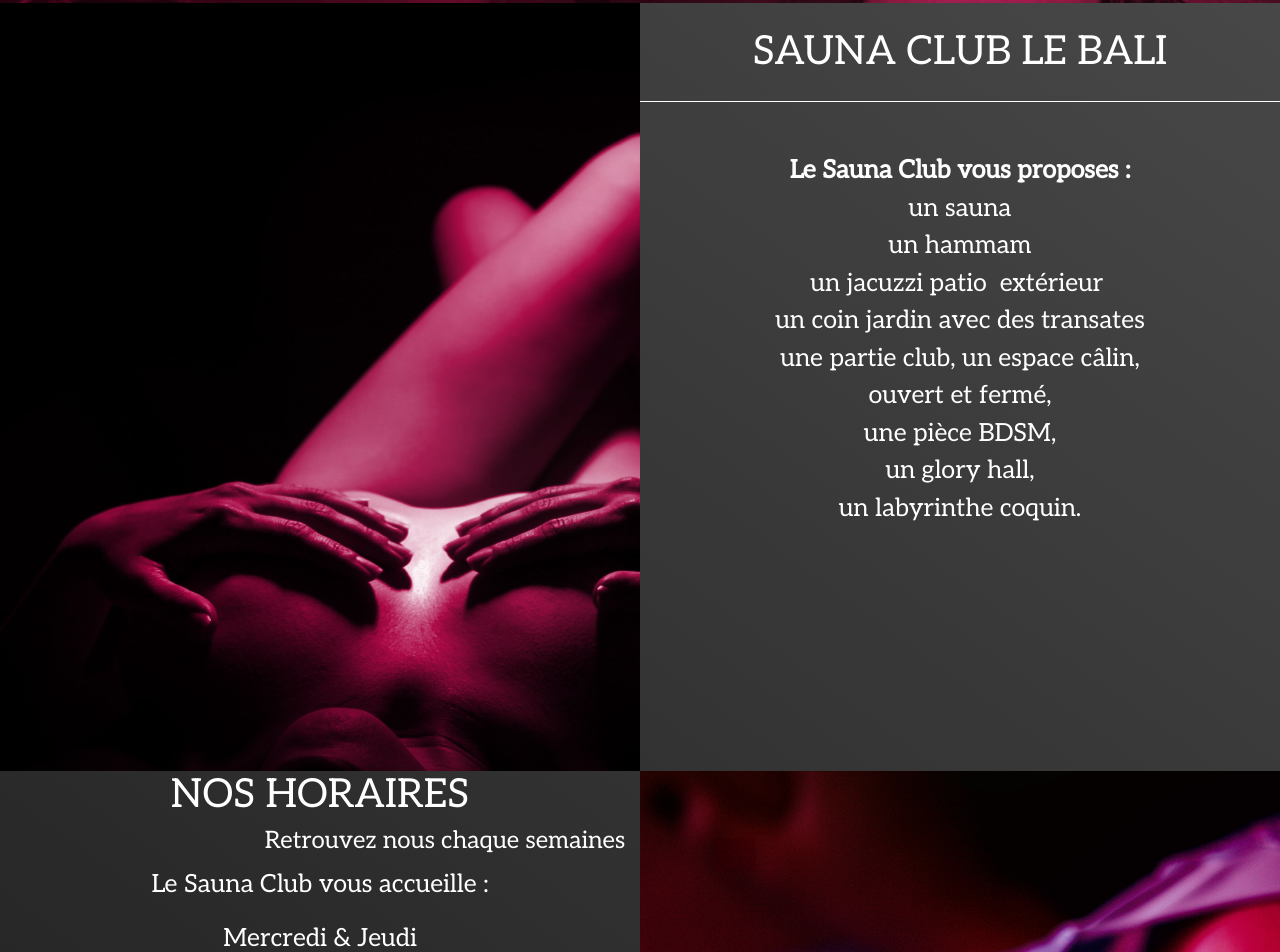
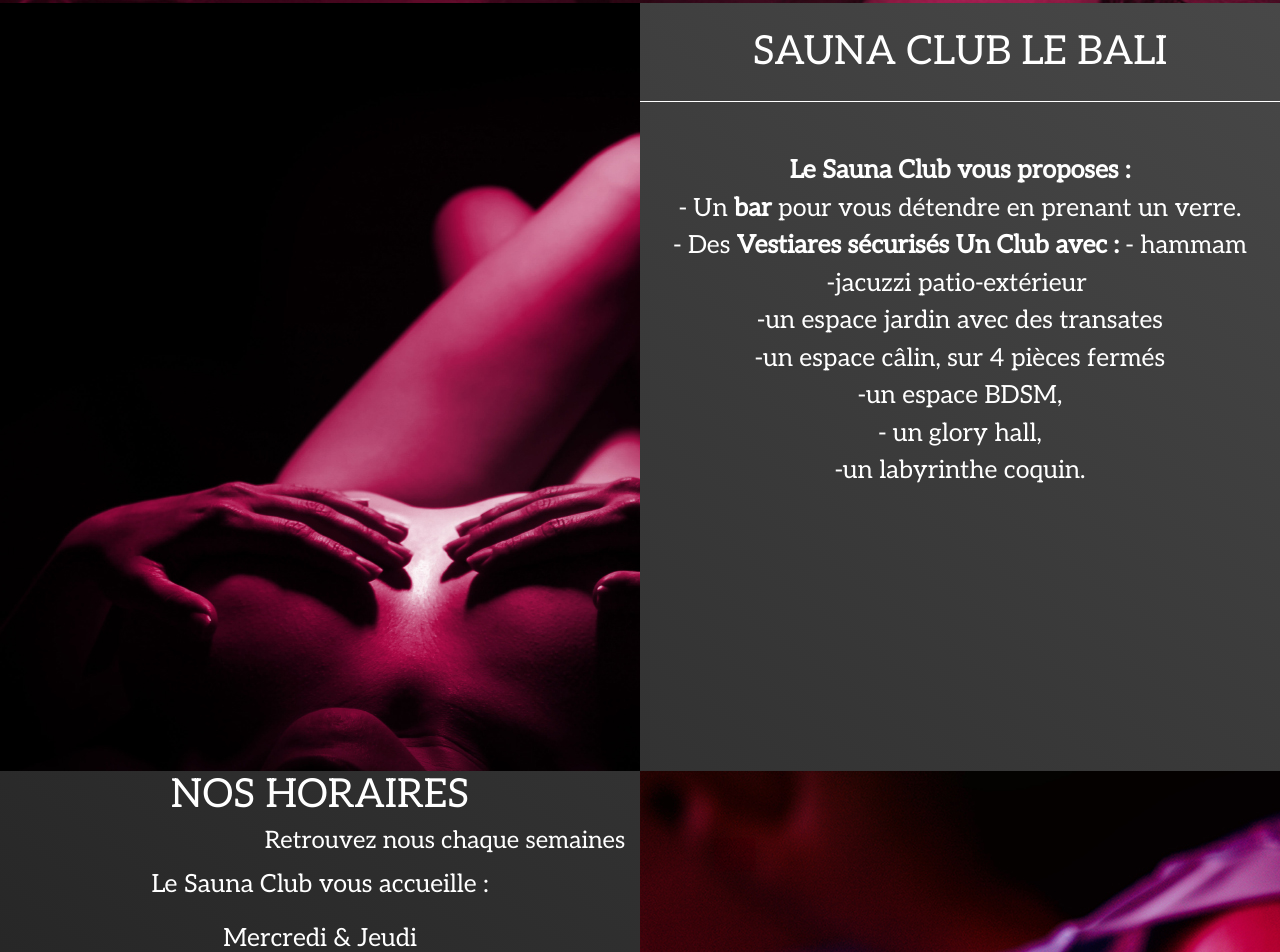
Before and after one commit to ToshhM/Club, a plain HTML site: page index.html in a window 1280 px wide. Shown: the part 765-1717 px from the top of the page. Drawn offline with nearby package versions, Linux system fonts and the light colour scheme.

Commit message:
Texte changement

```diff
--- a/index.html
+++ b/index.html
@@ -46,15 +46,16 @@
             <div class="container-fluid ">
                 <p class="paragraph1 reveal">
                     <strong> Le Sauna Club vous proposes : </strong><br>
-                un sauna <br>
-                un hammam <br>
-                un jacuzzi patio  extérieur  <br>
-                un coin jardin avec des transates<br>
-                une partie club, un espace câlin,<br>
-                ouvert et fermé, <br>
-                une pièce BDSM, <br>
-                un glory hall,<br>
-                un labyrinthe coquin.<br>
+                    - Un <strong> bar </strong> pour vous détendre en prenant un verre. <br>
+                    - Des <strong> Vestiares sécurisés </strong>
+                    <strong> Un Club avec :   </strong>
+                 - hammam <br>
+                 -jacuzzi patio-extérieur  <br>
+                  -un espace jardin avec des transates<br>
+                  -un espace câlin, sur 4 pièces fermés<br>
+                  -un espace BDSM, <br>
+                 - un glory hall,<br>
+                -un labyrinthe coquin.<br>
 
                 </p>
             </div>
```
Also changed, not shown: 1 other file.
